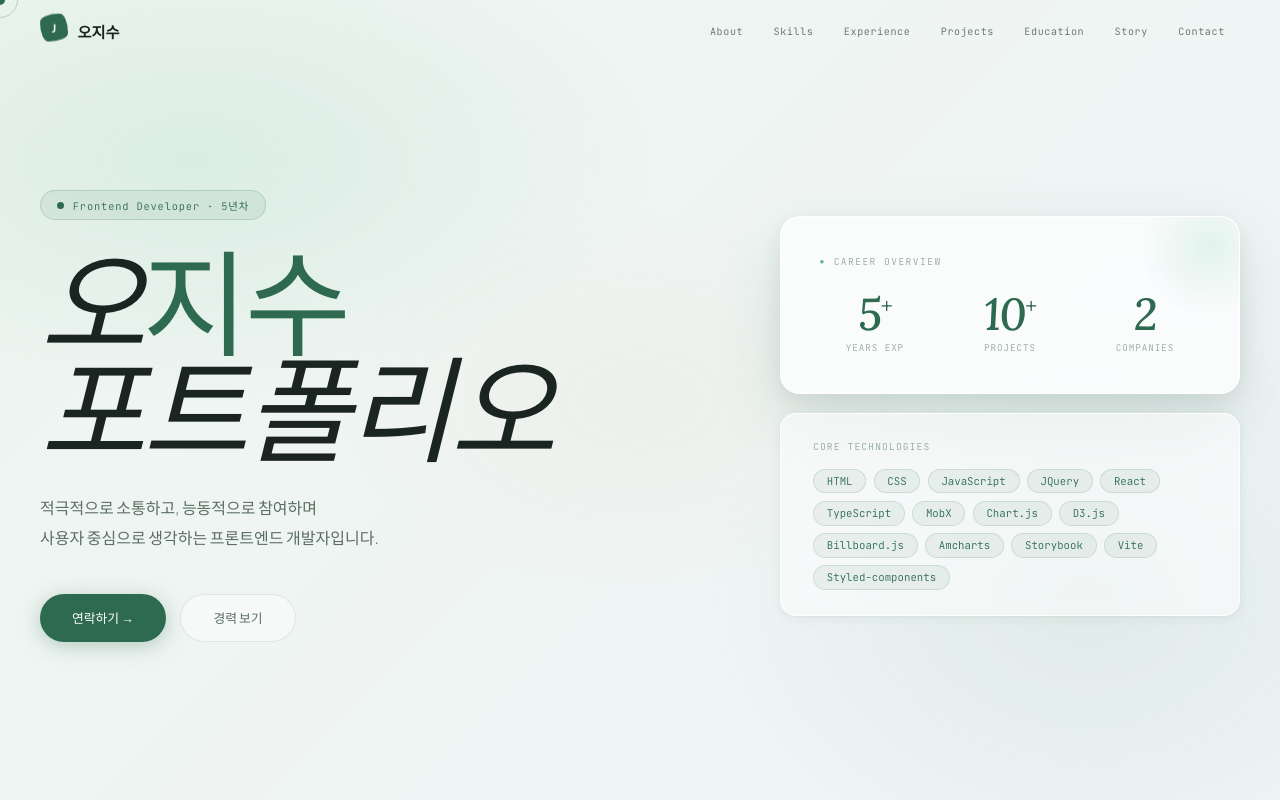
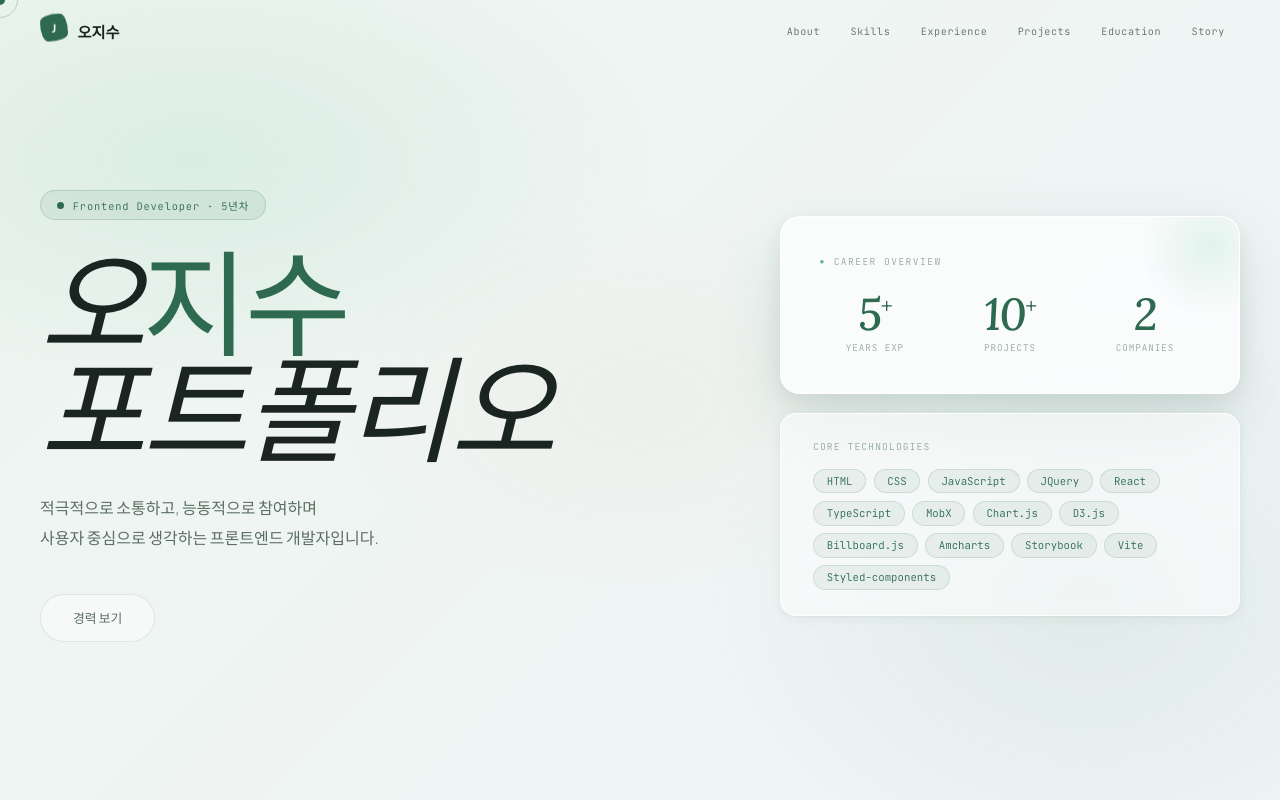
Before and after one commit to jaeny622/jaeny622.github.io, a React (Vite) app: page / in a window 1280 px wide. Shown: the top 800 px of the page. Built offline with nearby package versions, Linux system fonts and the light colour scheme.

Commit message:
[fix] Contact 부분 제거

```diff
--- a/src/components/layout/Navbar.tsx
+++ b/src/components/layout/Navbar.tsx
@@ -9,8 +9,7 @@ const LINKS = [
   {href: '#experience', label: 'Experience'},
   {href: '#projects', label: 'Projects'},
   {href: '#education', label: 'Education'},
-  {href: '#story', label: 'Story'},
-  {href: '#contact', label: 'Contact'},
+  {href: '#story', label: 'Story'}
 ]
 
 export default function Navbar() {
--- a/src/components/sections/Intro.styles.ts
+++ b/src/components/sections/Intro.styles.ts
@@ -111,19 +111,6 @@ export const DefaultBtn = styled.a`
 
   &:hover {
     transform: translateY(-2px);
-  }
-`;
-
-export const BtnPrimary = styled(DefaultBtn)`
-  background: var(--accent);
-  color: #fff;
-  box-shadow: 0 4px 20px rgba(45, 106, 79, 0.3);
-
-  transition: background 0.22s, transform 0.2s, box-shadow 0.22s;
-
-  &:hover {
-    background: var(--accent-l);
-    box-shadow: 0 8px 28px rgba(45, 106, 79, 0.35);
   }
 `;
 
--- a/src/components/sections/Intro.tsx
+++ b/src/components/sections/Intro.tsx
@@ -22,7 +22,6 @@ export default function Intro() {
           사용자 중심으로 생각하는 프론트엔드 개발자입니다.
         </S.Description>
         <S.CTA>
-          <S.BtnPrimary href="#contact">연락하기 →</S.BtnPrimary>
           <S.BtnSecondary href="#experience">경력 보기</S.BtnSecondary>
         </S.CTA>
       </S.Leftbox>
```
